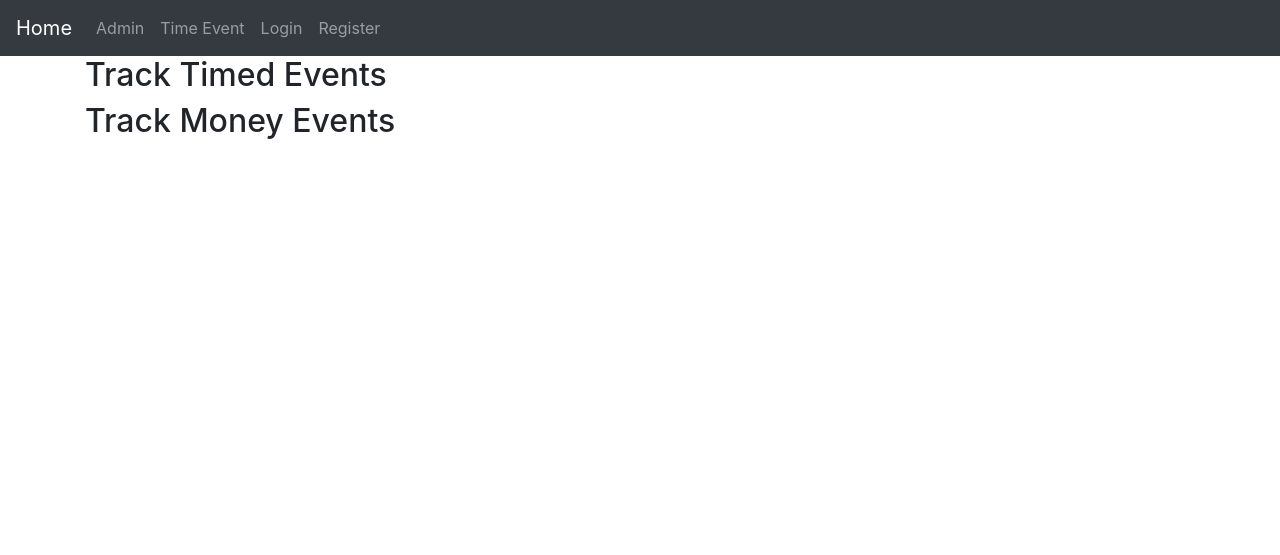
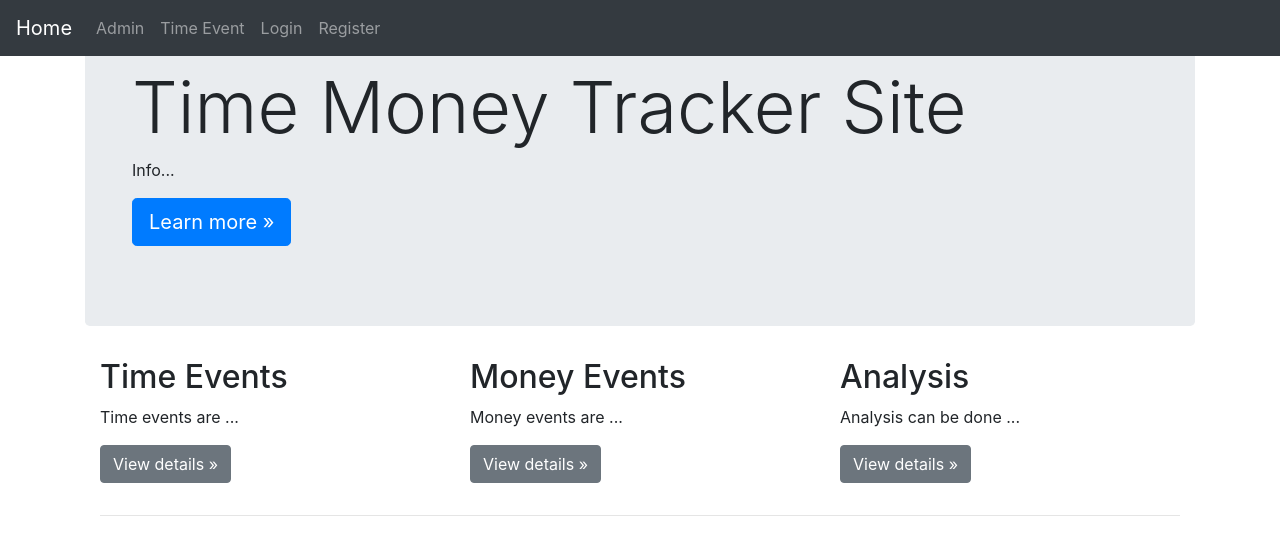
Before and after one commit to mitchellluhm/TimeAndMoneyTracker, a Django app: page / in a window 1280 px wide. Shown: the top 555 px of the page. Run offline with Django 3.2, Linux system fonts and the light colour scheme; some libraries are stand-ins or nearby versions.

Commit message:
Adding index page styling

```diff
--- a/TimeMoney/templates/TimeMoneyApp/base.html
+++ b/TimeMoney/templates/TimeMoneyApp/base.html
@@ -8,9 +8,6 @@
 
 	<!-- Bootstrap CDNs -->
 	<link rel="stylesheet" href="https://stackpath.bootstrapcdn.com/bootstrap/4.1.3/css/bootstrap.min.css" integrity="sha384-MCw98/SFnGE8fJT3GXwEOngsV7Zt27NXFoaoApmYm81iuXoPkFOJwJ8ERdknLPMO" crossorigin="anonymous">
-	<script src="https://code.jquery.com/jquery-3.3.1.slim.min.js" integrity="sha384-q8i/X+965DzO0rT7abK41JStQIAqVgRVzpbzo5smXKp4YfRvH+8abtTE1Pi6jizo" crossorigin="anonymous"></script>
-	<script src="https://cdnjs.cloudflare.com/ajax/libs/popper.js/1.14.3/umd/popper.min.js" integrity="sha384-ZMP7rVo3mIykV+2+9J3UJ46jBk0WLaUAdn689aCwoqbBJiSnjAK/l8WvCWPIPm49" crossorigin="anonymous"></script>
-	<script src="https://stackpath.bootstrapcdn.com/bootstrap/4.1.3/js/bootstrap.min.js" integrity="sha384-ChfqqxuZUCnJSK3+MXmPNIyE6ZbWh2IMqE241rYiqJxyMiZ6OW/JmZQ5stwEULTy" crossorigin="anonymous"></script>
 	<!-- TODO -->
     <link href="signin.css" rel="stylesheet">
 
@@ -81,5 +78,9 @@
 		{% block invalid_login__block %}
 		{% endblock %}
     </div>
+
+	<script src="https://code.jquery.com/jquery-3.3.1.slim.min.js" integrity="sha384-q8i/X+965DzO0rT7abK41JStQIAqVgRVzpbzo5smXKp4YfRvH+8abtTE1Pi6jizo" crossorigin="anonymous"></script>
+	<script src="https://cdnjs.cloudflare.com/ajax/libs/popper.js/1.14.3/umd/popper.min.js" integrity="sha384-ZMP7rVo3mIykV+2+9J3UJ46jBk0WLaUAdn689aCwoqbBJiSnjAK/l8WvCWPIPm49" crossorigin="anonymous"></script>
+	<script src="https://stackpath.bootstrapcdn.com/bootstrap/4.1.3/js/bootstrap.min.js" integrity="sha384-ChfqqxuZUCnJSK3+MXmPNIyE6ZbWh2IMqE241rYiqJxyMiZ6OW/JmZQ5stwEULTy" crossorigin="anonymous"></script>
   </body>
 </html>
--- a/TimeMoney/templates/TimeMoneyApp/index.html
+++ b/TimeMoney/templates/TimeMoneyApp/index.html
@@ -1,8 +1,42 @@
 {% extends 'TimeMoneyApp/base.html' %}
 {% block index_block %}
-	<h1>Home Page: Time Money Tracker</h1>
 
-	<h2>Track Timed Events</h2>
+    <main role="main">
 
-	<h2>Track Money Events</h2>
+      <!-- Main jumbotron for a primary marketing message or call to action -->
+      <div class="jumbotron">
+        <div class="container">
+          <h1 class="display-3">Time Money Tracker Site</h1>
+		  <p>Info...</p>
+          <p><a class="btn btn-primary btn-lg" href="#" role="button">Learn more &raquo;</a></p>
+        </div>
+      </div>
+
+      <div class="container">
+        <!-- Example row of columns -->
+        <div class="row">
+          <div class="col-md-4">
+            <h2>Time Events</h2>
+			<p>Time events are ...</p>
+            <p><a class="btn btn-secondary" href="#" role="button">View details &raquo;</a></p>
+          </div>
+          <div class="col-md-4">
+            <h2>Money Events</h2>
+			<p>Money events are ...</p>
+            <p><a class="btn btn-secondary" href="#" role="button">View details &raquo;</a></p>
+          </div>
+          <div class="col-md-4">
+            <h2>Analysis</h2>
+			<p>Analysis can be done ...</p>
+            <p><a class="btn btn-secondary" href="#" role="button">View details &raquo;</a></p>
+          </div>
+        </div>
+
+        <hr>
+
+      </div> <!-- /container -->
+
+    </main>
+
+
 {% endblock %}
```
